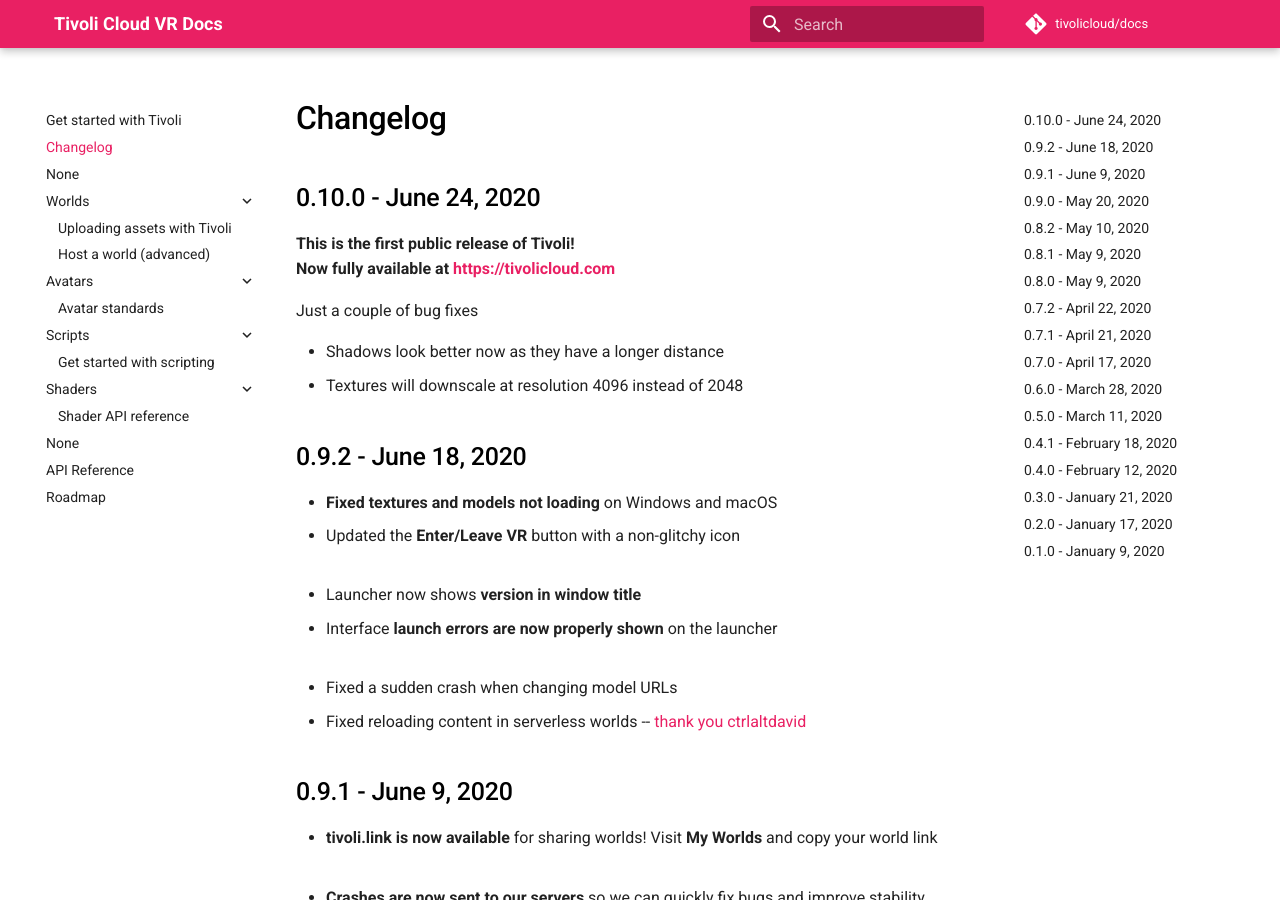
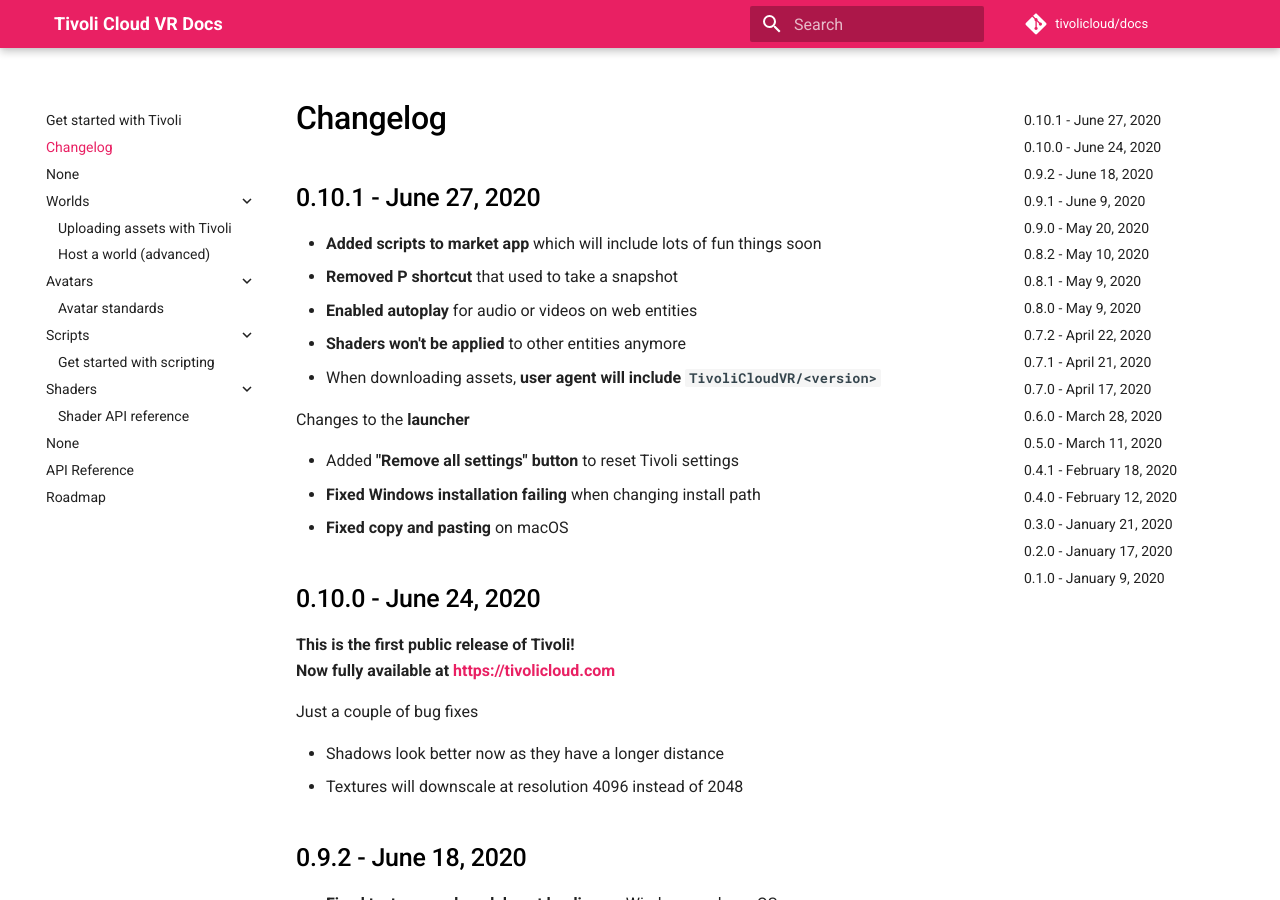
Before and after one commit to Nex-Pro/docs, an MkDocs documentation site: the page built from docs/changelog.md, in a window 1280 px wide and 900 px high. Built offline with MkDocs 1.6.1 and Material for MkDocs 9.7.7, drawn with Linux system fonts in a browser that asks for light colours.

Commit message:
Added 0.10.1 to changelog

```diff
--- a/docs/changelog.md
+++ b/docs/changelog.md
@@ -1,4 +1,18 @@
 # Changelog
+
+## 0.10.1 - June 27, 2020
+
+-   **Added scripts to market app** which will include lots of fun things soon
+-   **Removed P shortcut** that used to take a snapshot
+-   **Enabled autoplay** for audio or videos on web entities
+-   **Shaders won't be applied** to other entities anymore
+-   When downloading assets, **user agent will include `TivoliCloudVR/<version>`**
+
+Changes to the **launcher**
+
+-   Added **"Remove all settings" button** to reset Tivoli settings
+-   **Fixed Windows installation failing** when changing install path
+-   **Fixed copy and pasting** on macOS
 
 ## 0.10.0 - June 24, 2020
 
```
